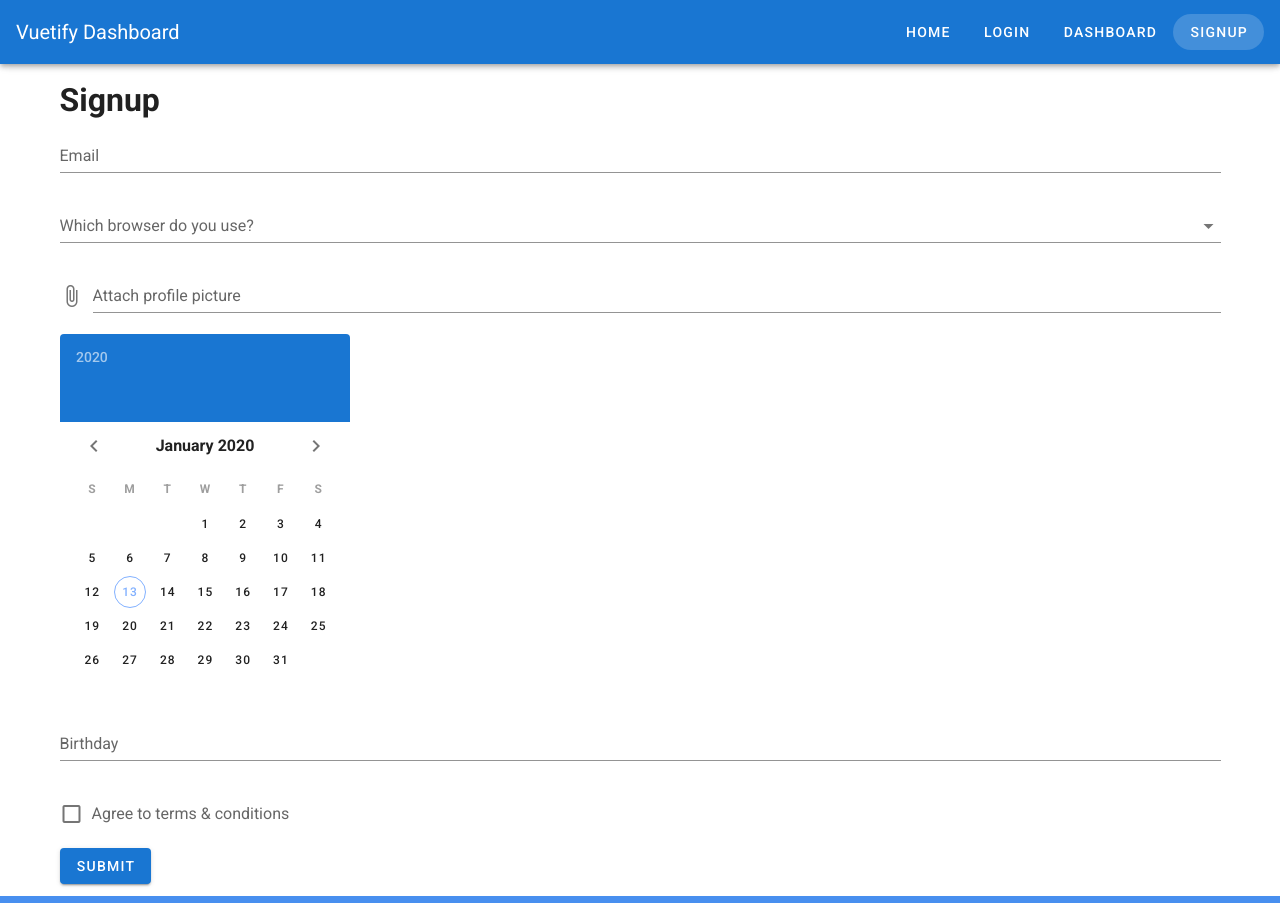
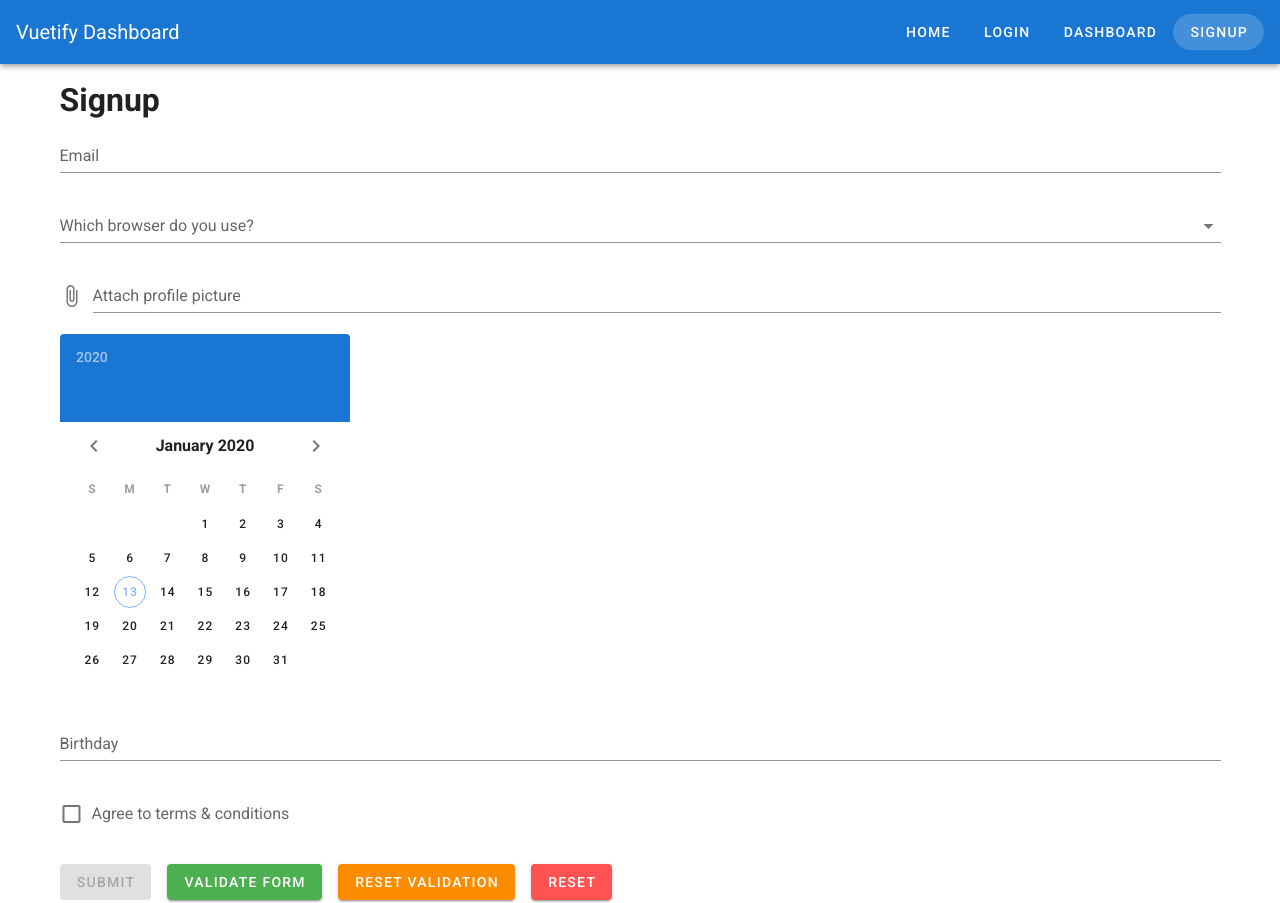
Before and after one commit to Legion112/beautify-with-vuetify, a Vue app: page /signup in a window 1280 px wide. Shown: the top 903 px of the page. Built offline with nearby package versions, Linux system fonts and the light colour scheme.

Commit message:
Form validation

```diff
--- a/src/views/Singup.vue
+++ b/src/views/Singup.vue
@@ -3,8 +3,11 @@
     <v-row>
       <v-col>
         <h1>Signup</h1>
-        <v-form>
-          <v-text-field label="Email" type="email"></v-text-field>
+        <v-form ref="signUpForm" v-model="formValidity">
+          <v-text-field label="Email" type="email" v-model="email"
+            :rules="emailRules"
+            required
+          ></v-text-field>
           <v-autocomplete
             label="Which browser do you use?"
             :items="browsers"
@@ -12,8 +15,17 @@
           <v-file-input label="Attach profile picture"></v-file-input>
           <v-date-picker v-model="birthday"></v-date-picker>
           <v-text-field label="Birthday" v-model="birthday" readonly></v-text-field>
-          <v-checkbox label="Agree to terms & conditions"></v-checkbox>
-          <v-btn type="submit" color="primary">Submit</v-btn>
+          <v-checkbox
+            label="Agree to terms & conditions"
+            v-model="agreeToTerms"
+            :rules="agreeToTermsRules"
+            required
+            class="mb-4"
+          ></v-checkbox>
+          <v-btn type="submit" :disabled="!formValidity" class="mr-4" color="primary">Submit</v-btn>
+          <v-btn class="mr-4" color="success" @click="validateForm">Validate form</v-btn>
+          <v-btn color="warning" class="mr-4" @click="resetValidations">Reset Validation</v-btn>
+          <v-btn color="error" @click="resetForm">Reset</v-btn>
         </v-form>
       </v-col>
 </v-row>
@@ -24,6 +36,19 @@
   export default {
     name: "Singup",
     data: () => ({
+      formValidity: false,
+      agreeToTerms: false,
+      email: '',
+      agreeToTermsRules: [
+          value => !!value || 'You must agree to the terms and conditions to sign up for an account.'
+      ],
+      emailRules: [
+        value => !!value || 'Email is required.',
+        value => value.indexOf('@') !== 0 || 'Email should have a username.',
+        value => value.includes('@') || 'Email should include an @ symbol.',
+        value => value.indexOf('.') - value.indexOf('@') > 1 || 'Email should contain a valid domain.',
+        value => value.indexOf('.') <= value.length - 3 || 'Email should contain a valid domain name extension.',
+      ],
       birthday: '',
       browsers: [
           'Chrome',
@@ -32,7 +57,18 @@
           'Edge',
           'Brave'
       ]
-    })
+    }),
+    methods: {
+      resetForm(){
+        this.$refs.signUpForm.reset()
+      },
+      resetValidations(){
+        this.$refs.signUpForm.resetValidation()
+      },
+      validateForm(){
+        this.$refs.signUpForm.validate();
+      }
+    }
   }
 </script>
 
```
